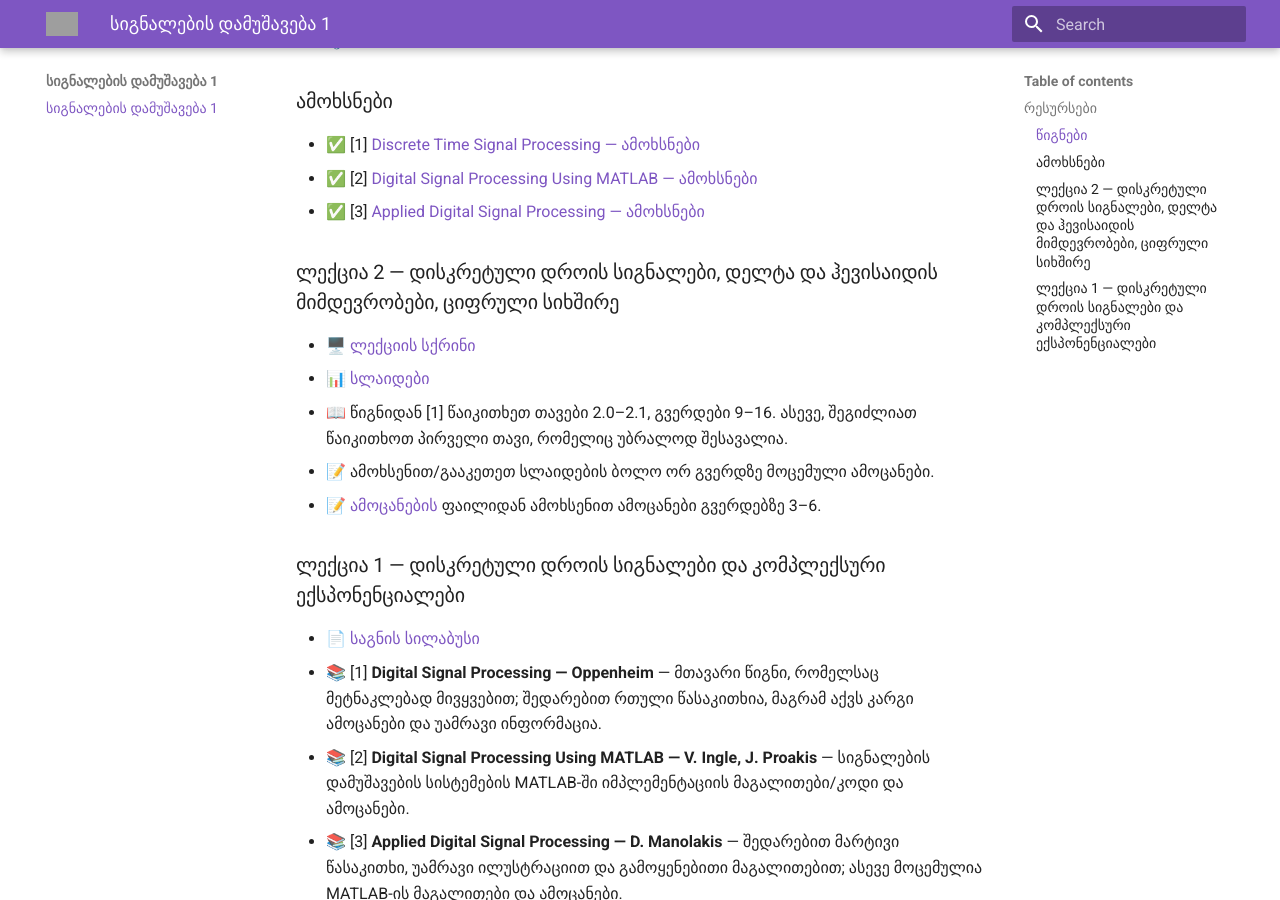
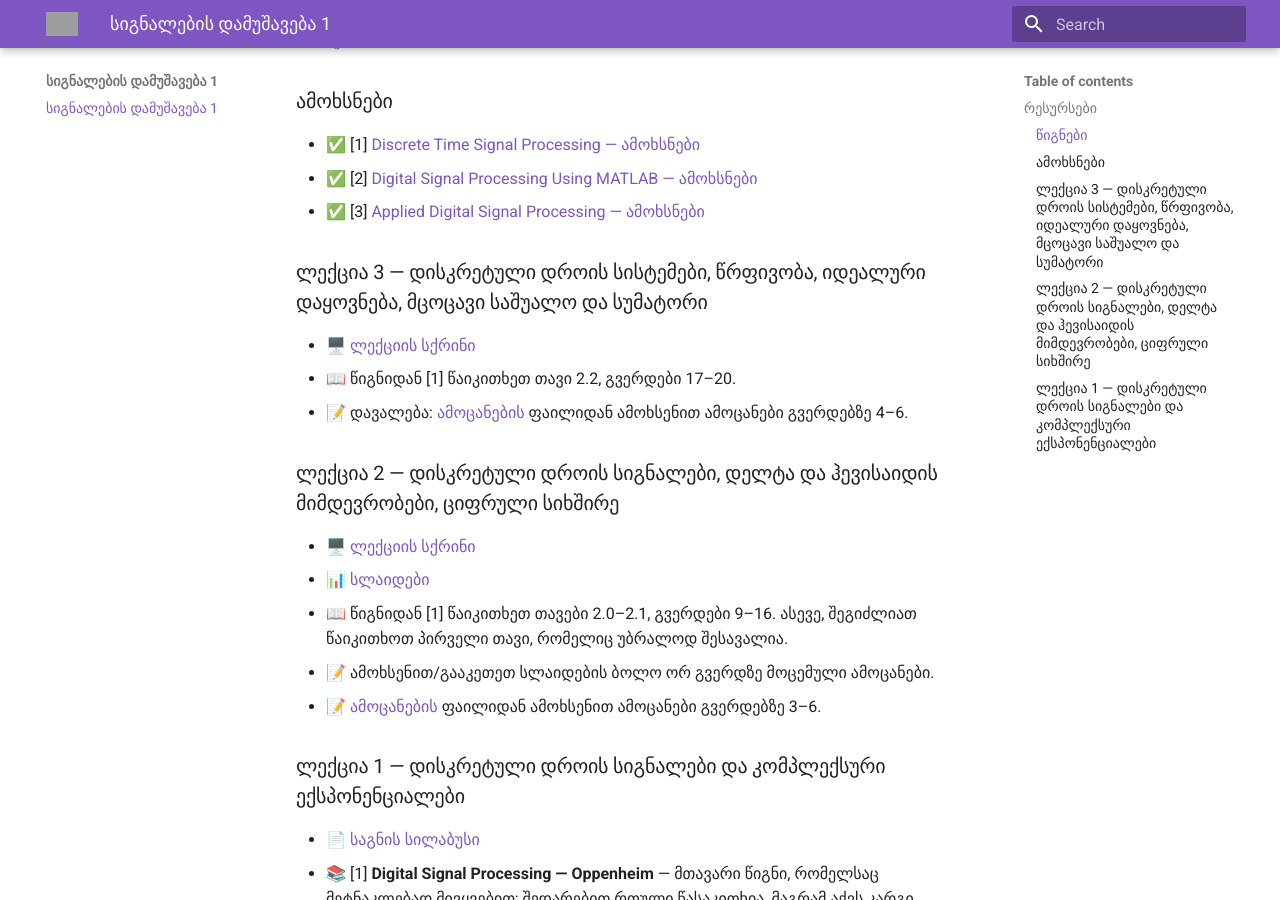
Before and after one commit to gugavar/signal-processing-1-fall-2026, an MkDocs documentation site: the page built from docs/index.md, in a window 1280 px wide and 900 px high, scrolled down 349 px. Built offline with MkDocs 1.6.1 and Material for MkDocs 9.7.7, drawn with Linux system fonts in a browser that asks for light colours; grey boxes are pictures that could not be loaded.

Commit message:
Update index.md

```diff
--- a/docs/index.md
+++ b/docs/index.md
@@ -14,6 +14,12 @@
 - ✅ [1] [Discrete Time Signal Processing — ამოხსნები](https://drive.google.com/file/d/1C74Jm6uUUa_pUx7VfVtefjMOFdmmksEB/view?usp=sharing)
 - ✅ [2] [Digital Signal Processing Using MATLAB — ამოხსნები](https://drive.google.com/file/d/1nd2ObU4cImYh0R412KcQoaTxOTonJioe/view?usp=sharing)
 - ✅ [3] [Applied Digital Signal Processing — ამოხსნები](https://drive.google.com/file/d/1bpyNl1Ugp6BYxB6EaGVTJMIYeHz6Em-E/view?usp=sharing)
+
+### ლექცია 3 — დისკრეტული დროის სისტემები, წრფივობა, იდეალური დაყოვნება, მცოცავი საშუალო და სუმატორი
+
+- 🖥️ [ლექციის სქრინი](https://drive.google.com/file/d/1IWZ4NHM1aN_56HvHkbnGXwHC0L6rHCcg/view?usp=drive_link)
+- 📖 წიგნიდან [1] წაიკითხეთ თავი 2.2, გვერდები 17–20.
+- 📝 დავალება: [ამოცანების](https://drive.google.com/file/d/12PsxMPfSZ8c-BUPXkifoBccJrOljaViF/view?usp=sharing) ფაილიდან ამოხსენით ამოცანები გვერდებზე 4–6.
 
 ### ლექცია 2 — დისკრეტული დროის სიგნალები, დელტა და ჰევისაიდის მიმდევრობები, ციფრული სიხშირე
 
```
